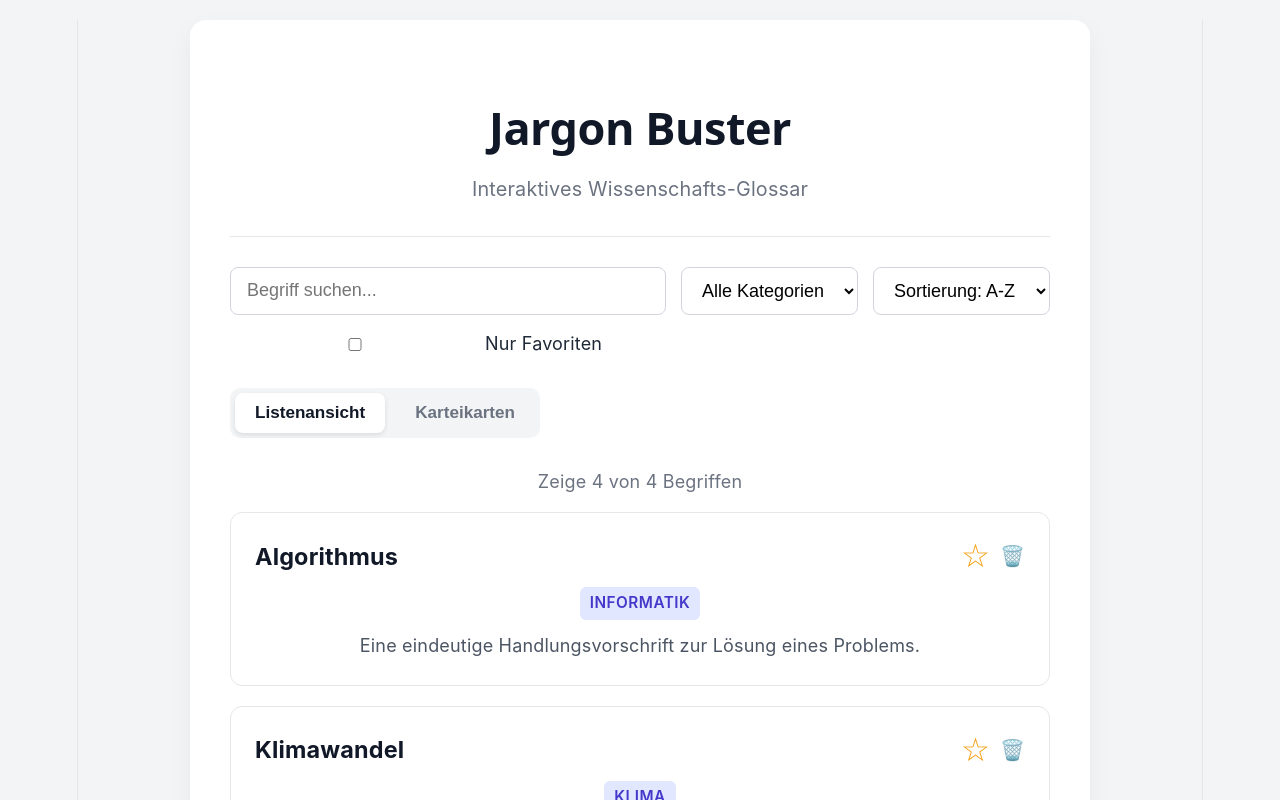
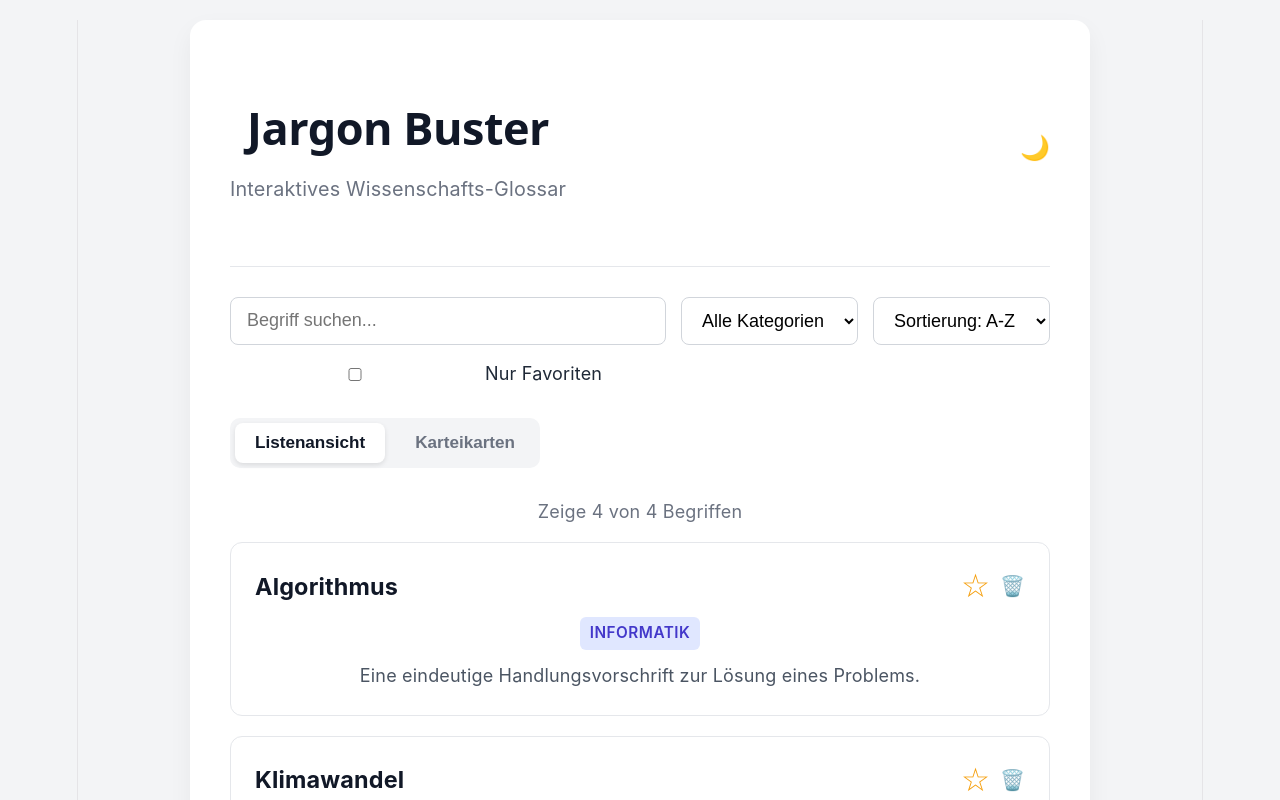
Before and after one commit to mutabazi105/jargon-buster, a React (Vite) app: page / in a window 1280 px wide. Shown: the top 800 px of the page. Built offline with nearby package versions, Linux system fonts and the light colour scheme.

Commit message:
feat(app): add dark mode toggle button and wrap MainApp in Provider

```diff
--- a/src/App.jsx
+++ b/src/App.jsx
@@ -1,20 +1,35 @@
 // src/App.jsx
-import React, { useState } from 'react';
-import { GlossaryProvider } from './context/GlossaryProvider';
+import React, { useState, useContext } from 'react';
+import { GlossaryProvider, GlossaryContext } from './context/GlossaryProvider';
 import GlossaryList from './components/GlossaryList';
 import SearchBar from './components/SearchBar';
 import AddTermForm from './components/AddTermForm';
 import FlashcardMode from './components/FlashcardMode';
 import './App.css';
 
-function App() {
+// Main App component inside the Provider to access context
+function MainApp() {
   const [viewMode, setViewMode] = useState("list");
+  const { theme, setTheme } = useContext(GlossaryContext);
+
+  // Toggle between light and dark mode
+  const toggleTheme = () => {
+    setTheme(theme === "light" ? "dark" : "light");
+  };
 
   return (
-    <GlossaryProvider>
-      <div className="container">
+    <div className={`container ${theme === "dark" ? "dark-mode" : ""}`}>
+      <div style={{ display: "flex", justifyContent: "space-between", alignItems: "center" }}>
+        <div>
           <h1>Jargon Buster</h1>
           <p className="subtitle">Interaktives Wissenschafts-Glossar</p>
+        </div>
+        {/* Dark mode toggle button */}
+        <button onClick={toggleTheme} style={{ fontSize: "24px", background: "none", border: "none", cursor: "pointer" }}>
+          {theme === "light" ? "🌙" : "☀️"}
+        </button>
+      </div>
+
       <hr />
 
       <SearchBar />
@@ -43,6 +58,14 @@ function App() {
         <FlashcardMode />
       )}
     </div>
+  );
+}
+
+// Wrapper component
+function App() {
+  return (
+    <GlossaryProvider>
+      <MainApp />
     </GlossaryProvider>
   );
 }
```
Lines whose indentation alone changed are shown as unchanged.
